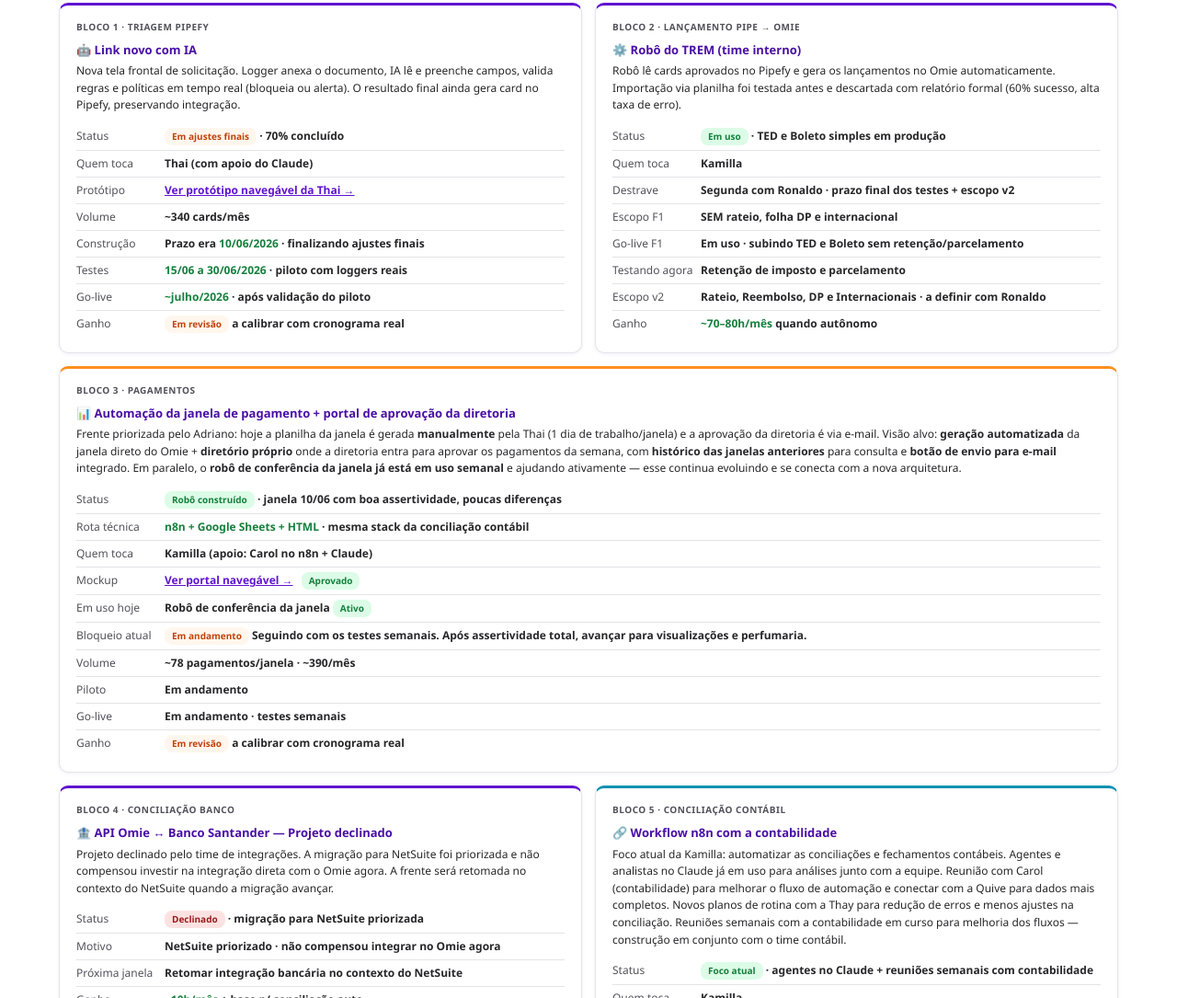
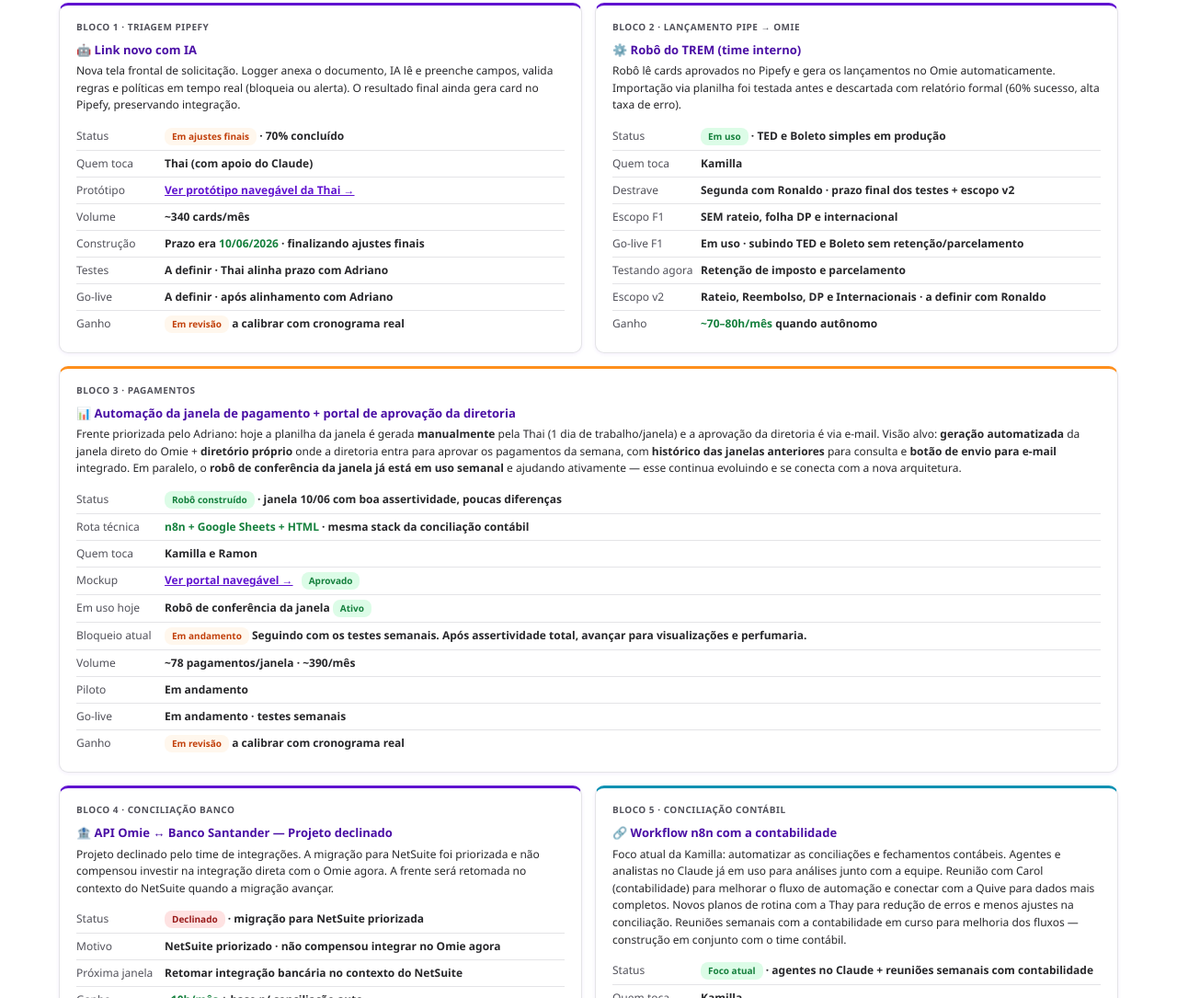
Before and after one commit to Kamilla-Log/-briefing-cp-logcomex, a plain HTML site: page index.html in a window 1280 px wide. Shown: the part 616-1701 px from the top of the page at 92% size. Drawn offline with nearby package versions, Linux system fonts and the light colour scheme.

Commit message:
B1: testes/go-live a definir; B3: quem toca = Kamilla e Ramon

```diff
--- a/index.html
+++ b/index.html
@@ -151,8 +151,8 @@
 <div class="auto-row"><div class="auto-lbl">Protótipo</div><div class="auto-val"><a href="https://litter.catbox.moe/e8joqi.html" target="_blank" style="color:var(--pu); font-weight:600;">Ver protótipo navegável da Thai →</a></div></div>
 <div class="auto-row"><div class="auto-lbl">Volume</div><div class="auto-val">~340 cards/mês</div></div>
 <div class="auto-row"><div class="auto-lbl">Construção</div><div class="auto-val">Prazo era <strong>10/06/2026</strong> · finalizando ajustes finais</div></div>
-<div class="auto-row"><div class="auto-lbl">Testes</div><div class="auto-val"><strong>15/06 a 30/06/2026</strong> · piloto com loggers reais</div></div>
-<div class="auto-row"><div class="auto-lbl">Go-live</div><div class="auto-val"><strong>~julho/2026</strong> · após validação do piloto</div></div>
+<div class="auto-row"><div class="auto-lbl">Testes</div><div class="auto-val">A definir · Thai alinha prazo com Adriano</div></div>
+<div class="auto-row"><div class="auto-lbl">Go-live</div><div class="auto-val">A definir · após alinhamento com Adriano</div></div>
 <div class="auto-row"><div class="auto-lbl">Ganho</div><div class="auto-val"><span class="badge or">Em revisão</span> a calibrar com cronograma real</div></div>
 </div>
 
@@ -176,7 +176,7 @@
 <div class="desc">Frente priorizada pelo Adriano: hoje a planilha da janela é gerada <strong>manualmente</strong> pela Thai (1 dia de trabalho/janela) e a aprovação da diretoria é via e-mail. Visão alvo: <strong>geração automatizada</strong> da janela direto do Omie + <strong>diretório próprio</strong> onde a diretoria entra para aprovar os pagamentos da semana, com <strong>histórico das janelas anteriores</strong> para consulta e <strong>botão de envio para e-mail</strong> integrado. Em paralelo, o <strong>robô de conferência da janela já está em uso semanal</strong> e ajudando ativamente — esse continua evoluindo e se conecta com a nova arquitetura.</div>
 <div class="auto-row"><div class="auto-lbl">Status</div><div class="auto-val"><span class="badge gn">Robô construído</span> · janela 10/06 com boa assertividade, poucas diferenças</div></div>
 <div class="auto-row"><div class="auto-lbl">Rota técnica</div><div class="auto-val"><strong>n8n + Google Sheets + HTML</strong> · mesma stack da conciliação contábil</div></div>
-<div class="auto-row"><div class="auto-lbl">Quem toca</div><div class="auto-val">Kamilla (apoio: Carol no n8n + Claude)</div></div>
+<div class="auto-row"><div class="auto-lbl">Quem toca</div><div class="auto-val">Kamilla e Ramon</div></div>
 <div class="auto-row"><div class="auto-lbl">Mockup</div><div class="auto-val"><a href="https://portal-pagamentos-logcomex.netlify.app" target="_blank" style="color:var(--pu); font-weight:600;">Ver portal navegável →</a> <span class="badge gn" style="margin-left:6px;">Aprovado</span></div></div>
 <div class="auto-row"><div class="auto-lbl">Em uso hoje</div><div class="auto-val">Robô de conferência da janela <span class="badge gn">Ativo</span></div></div>
 <div class="auto-row"><div class="auto-lbl">Bloqueio atual</div><div class="auto-val"><span class="badge or">Em andamento</span> Seguindo com os testes semanais. Após assertividade total, avançar para visualizações e perfumaria.</div></div>
```
